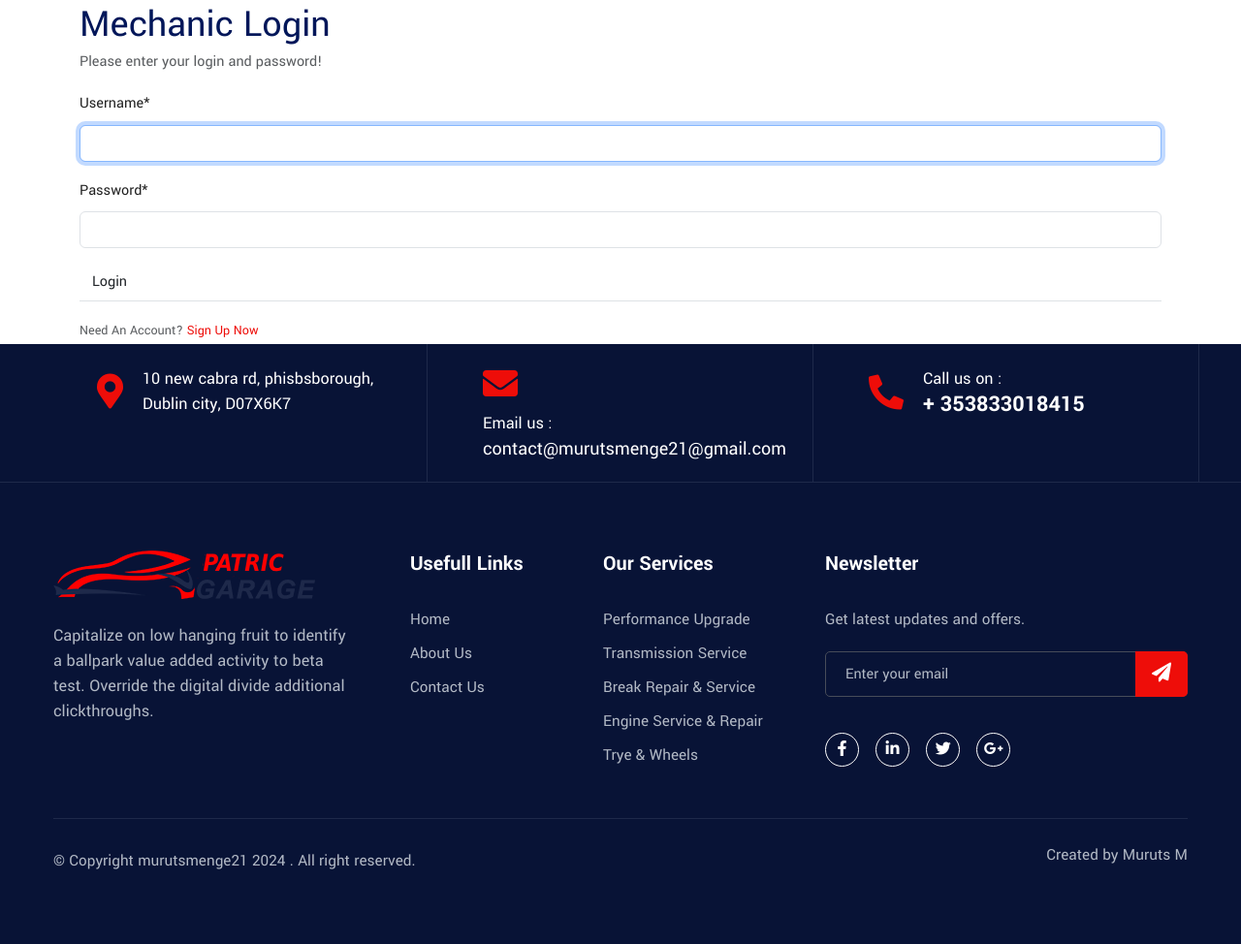
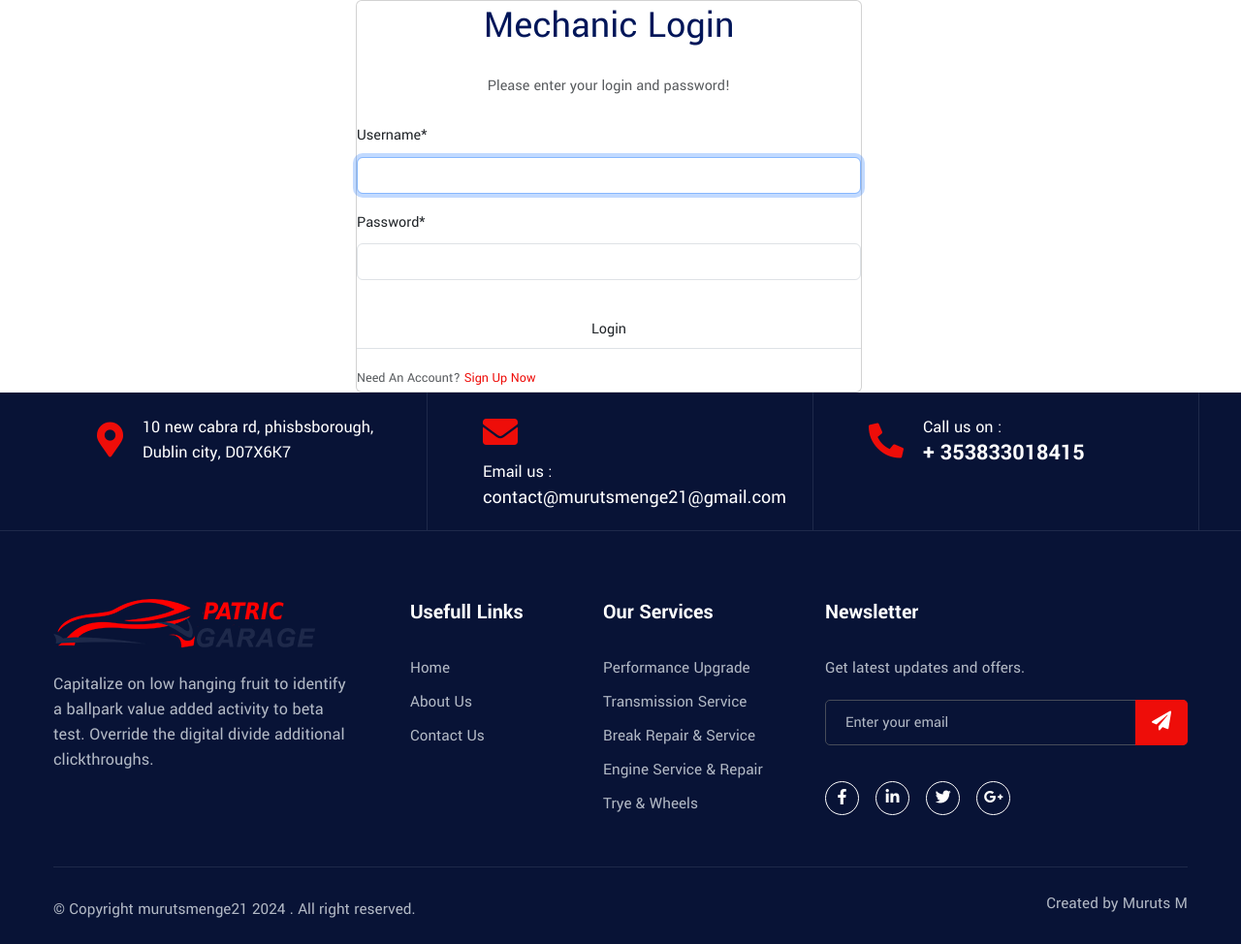
Before and after one commit to murutsgebretsadik12/final_project, a Django app: page /mechaniclogin in a window 1280 px wide. Shown: the part 177-1151 px from the top of the page at 97% size. Before the commit the page ends 1074 px from the top, so only its background shows below. Run offline with Django 5.2, Linux system fonts and the light colour scheme; some libraries are stand-ins or nearby versions.

Commit message:
update the login page and including wireframe image

```diff
--- a/patrick_garage/settings.py
+++ b/patrick_garage/settings.py
@@ -33,8 +33,10 @@ DEBUG = os.environ.get("DEBUG", "False").lower() == 'true'
 
 ALLOWED_HOSTS = os.environ.get("ALLOWED_HOSTS", "").split(" ")
 ALLOWED_HOSTS = ['final-project-patrick-garage.onrender.com']
+ALLOWED_HOSTS = ['final-project-patrick-garage.onrender.com', 'localhost 127.0.0.1 [::1]']
 
 
+ALLOWED_HOSTS = ['127.0.0.1', 'localhost']
 
 # Application definition
 
--- a/vehicle/templates/vehicle/customerlogin.html
+++ b/vehicle/templates/vehicle/customerlogin.html
@@ -7,7 +7,7 @@
         <div class="card">
           <form method="post">
             {% csrf_token %}
-            <h1 class="text-white text-center mb-4">Customer Login</h1>
+            <h1 class="text-center mb-4">Customer Login</h1>
             <p class="text-muted text-center mb-4">Please enter your login and password!</p>
 
             {{ form|crispy }}
--- a/vehicle/templates/vehicle/mechaniclogin.html
+++ b/vehicle/templates/vehicle/mechaniclogin.html
@@ -1,17 +1,30 @@
 {% extends "vehicle/base.html" %}
 {% load crispy_forms_tags %}
 {% block content %}
+<div class="container flex-grow-1 d-flex align-items-center">
+  <div class="row justify-content-center w-100">
+    <div class="col-md-6">
+      <div class="card">
         <form method="post">
           {% csrf_token %}
-    <h1>Mechanic Login</h1>
-    <p class="text-muted">Please enter your login and password!</p>
+          <h1 class="text-center mb-4">Mechanic Login</h1>
+          <p class="text-muted text-center mb-4">Please enter your login and password!</p>
+
           {{ form|crispy }}
-    <button type="submit" class="btn btn-submit">Login</button>
+
+          <div class="text-center">
+            <button type="submit" class="btn btn-login mt-3">Login</button>
+          </div>
         </form>
+
         <div class="border-top pt-3">
             <small class="text-muted">
-        Need An Account? <a class="ml-2" href="{% url 'mechanicsignup' %}">Sign Up Now</a>
+                Need An Account? <a class="ml-2" href="{% url 'customersignup' %}">Sign Up Now</a>
             </small>
+        </div>
+
+      </div>
+    </div>
   </div>
 </div>
  {% endblock content %}
```
Also changed, not shown: 5 other files. Lines whose indentation alone changed are shown as unchanged.
